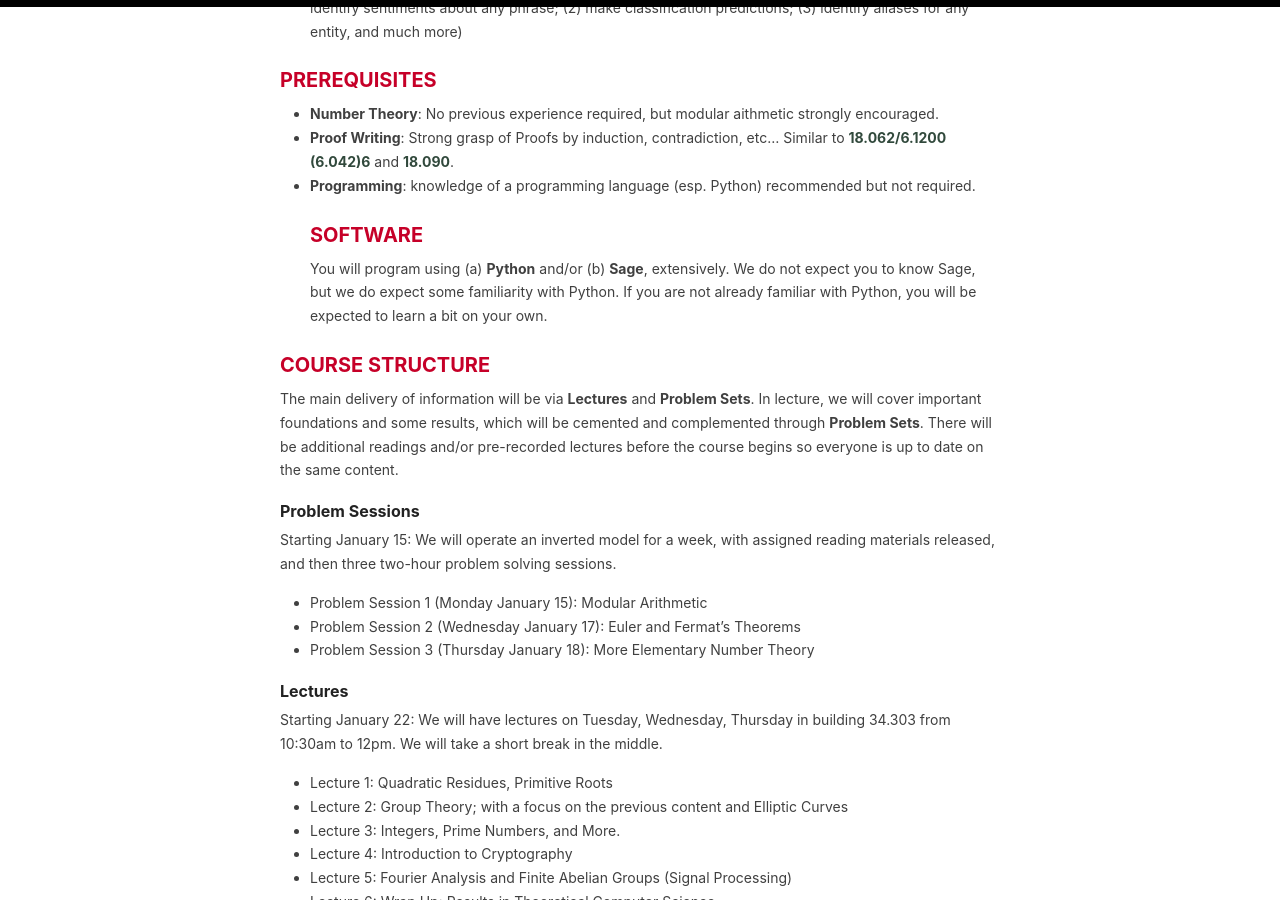
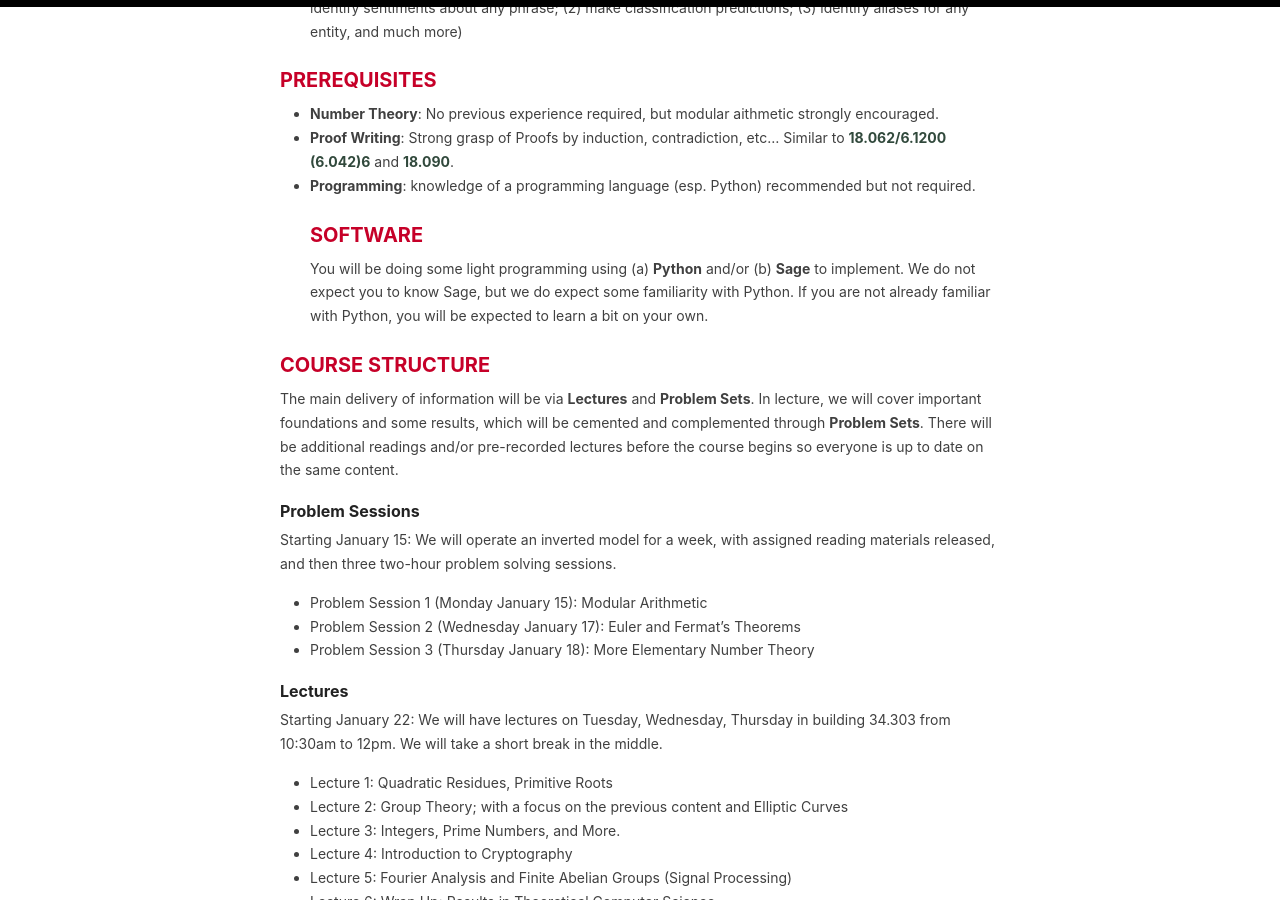
Before and after one commit to 6s096-iap24/6s096-iap24.github.io, a Jekyll site: the page built from _pages/syllabus.md, in a window 1280 px wide and 900 px high, scrolled down 663 px. Built offline with Jekyll 4.4.1, drawn with Linux system fonts in a browser that asks for light colours.

Commit message:
Update syllabus.md

```diff
--- a/_pages/syllabus.md
+++ b/_pages/syllabus.md
@@ -21,7 +21,7 @@ By the end of the course, you will be able to:
 - **Proof Writing**: Strong grasp of Proofs by induction, contradiction, etc... Similar to <font color="#31493C"><b>18.062/6.1200 (6.042)6</b></font> and <font color="#31493C"><b>18.090</b></font>.
 - **Programming**: knowledge of a programming language (esp. Python) recommended but not required.
 ## SOFTWARE
-You will program using (a) **Python** and/or (b) **Sage**, extensively. We do not expect you to know Sage, but we do expect some familiarity with Python. If you are not already familiar with Python, you will be expected to learn a bit on your own.
+You will be doing some light programming using (a) **Python** and/or (b) **Sage** to implement. We do not expect you to know Sage, but we do expect some familiarity with Python. If you are not already familiar with Python, you will be expected to learn a bit on your own.
 
 ## COURSE STRUCTURE
 The main delivery of information will be via **Lectures** and **Problem Sets**. In lecture, we will cover important foundations and some results, which will be cemented and complemented through **Problem Sets**. There will be additional readings and/or pre-recorded lectures before the course begins so everyone is up to date on the same content.
```
